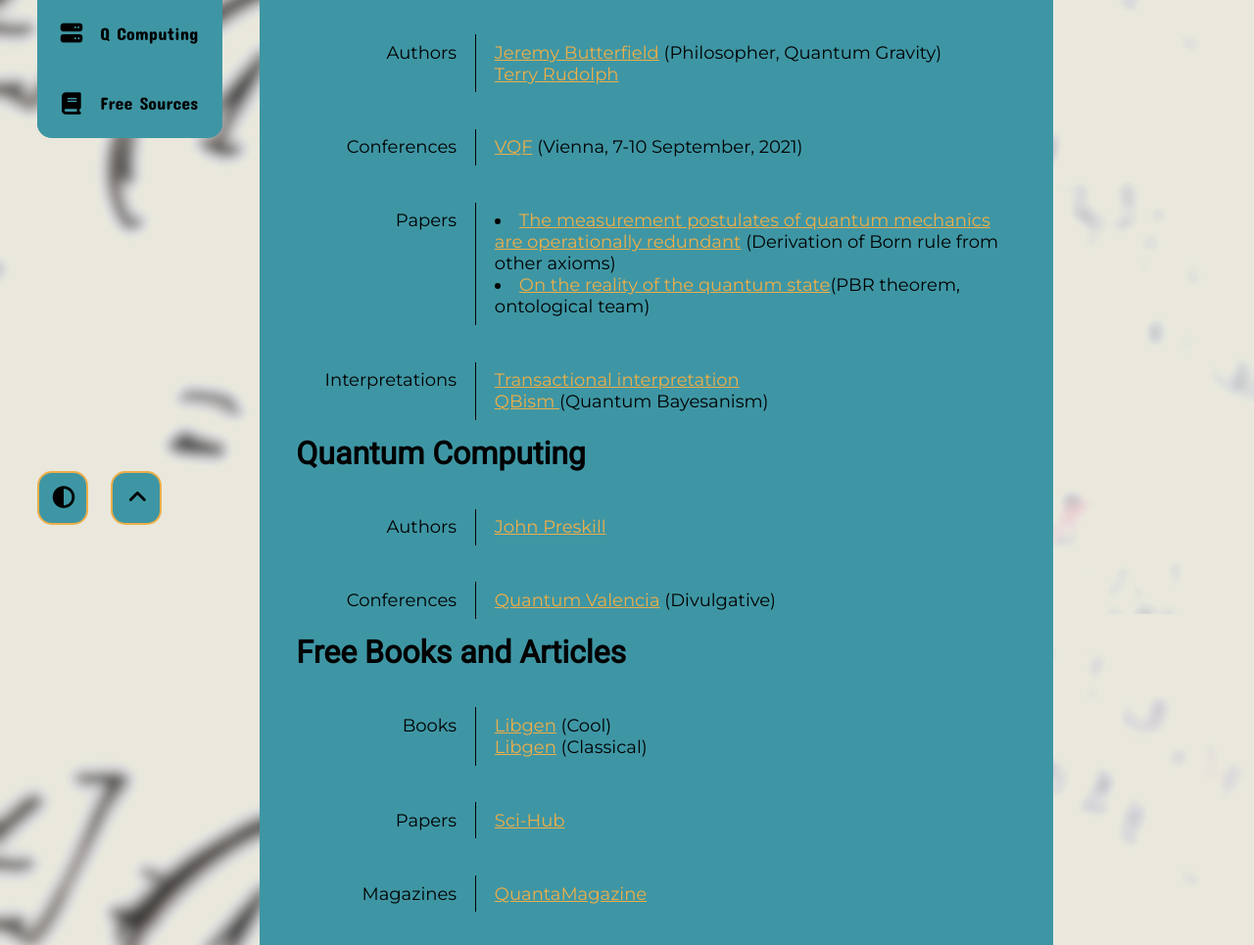
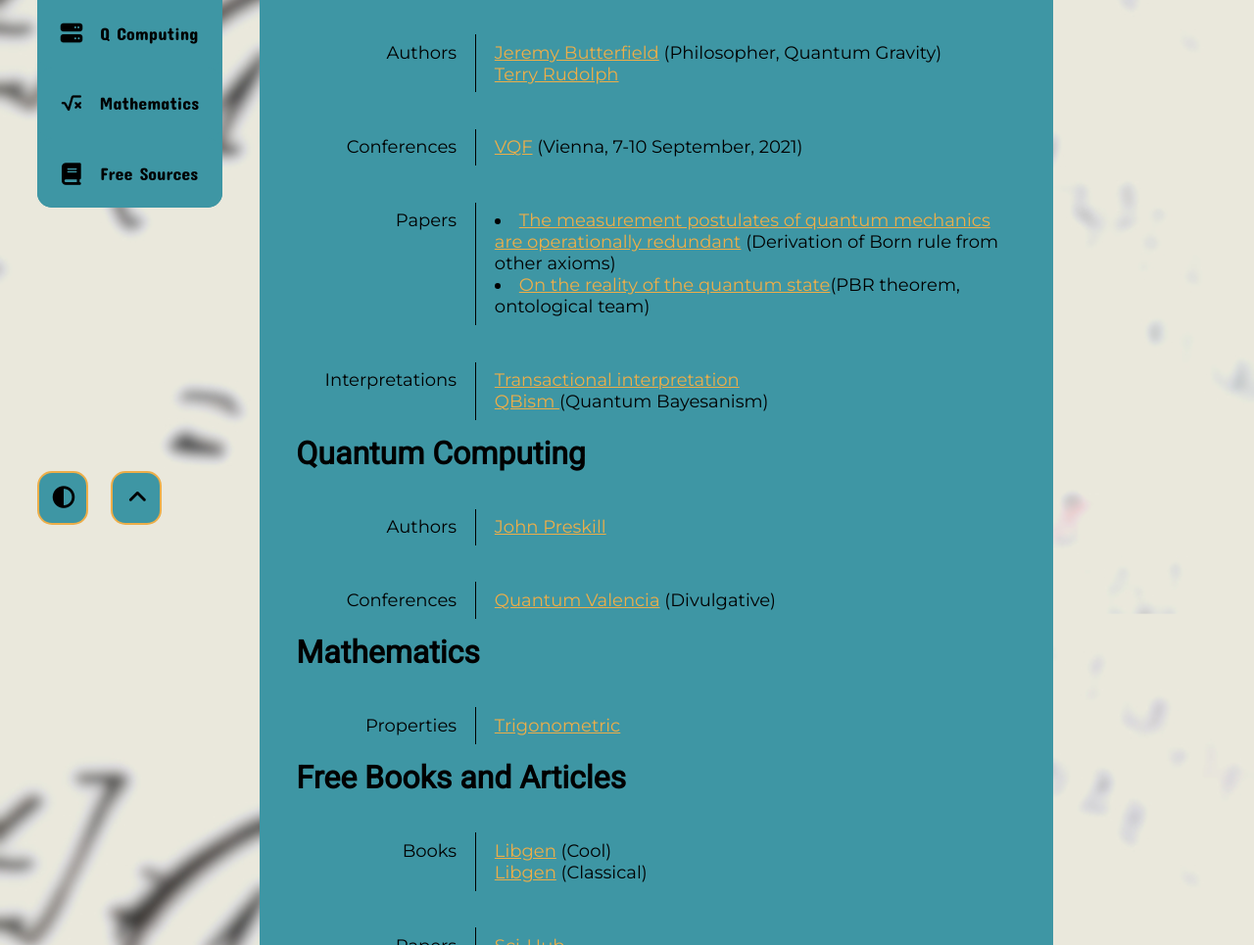
Before and after one commit to dark-dryu/personal-web, a plain HTML site: page links.html in a window 1280 px wide. Shown: the part 226-1191 px from the top of the page at 98% size. Drawn offline with Linux system fonts and the light colour scheme.

Commit message:
Added math links

```diff
--- a/links.html
+++ b/links.html
@@ -73,6 +73,12 @@
             </div>
             <p>Q Computing</p>
         </a>
+        <a class="element-cv" href="#link-math">
+            <div class="icon">
+                <p><i class="fas fa-square-root-alt"></i></p>
+            </div>
+            <p>Mathematics</p>
+        </a>
         <a class="element-cv" href="#link-sources">
             <div class="icon">
                 <p><i class="fas fa-book fa-lg"></i></p>
@@ -141,6 +147,14 @@
                 </div>
             </div>
 
+            <h1 id="link-math">Mathematics</h1>
+            <div class="seccio-cv">
+                <div class="categoria-cv">Properties</div>
+                <div class="contingut-cv">
+                    <a href="https://en.wikipedia.org/wiki/List_of_trigonometric_identities">Trigonometric</a>
+                </div>
+            </div>
+
             <h1 id="link-sources">Free Books and Articles</h1>
             <div class="seccio-cv">
                 <div class="categoria-cv">Books</div>
```
Also changed, not shown: 1 other file.
